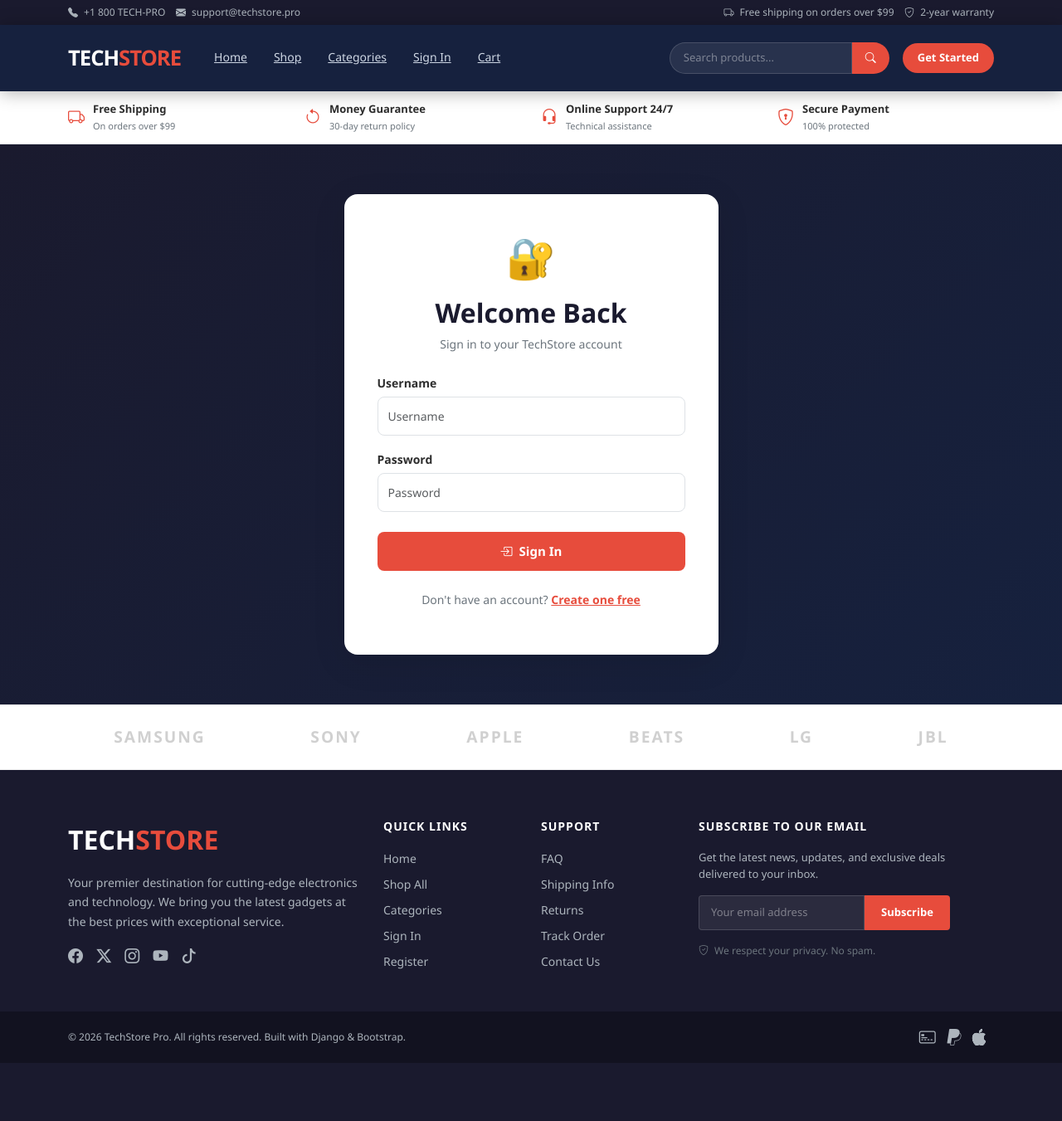
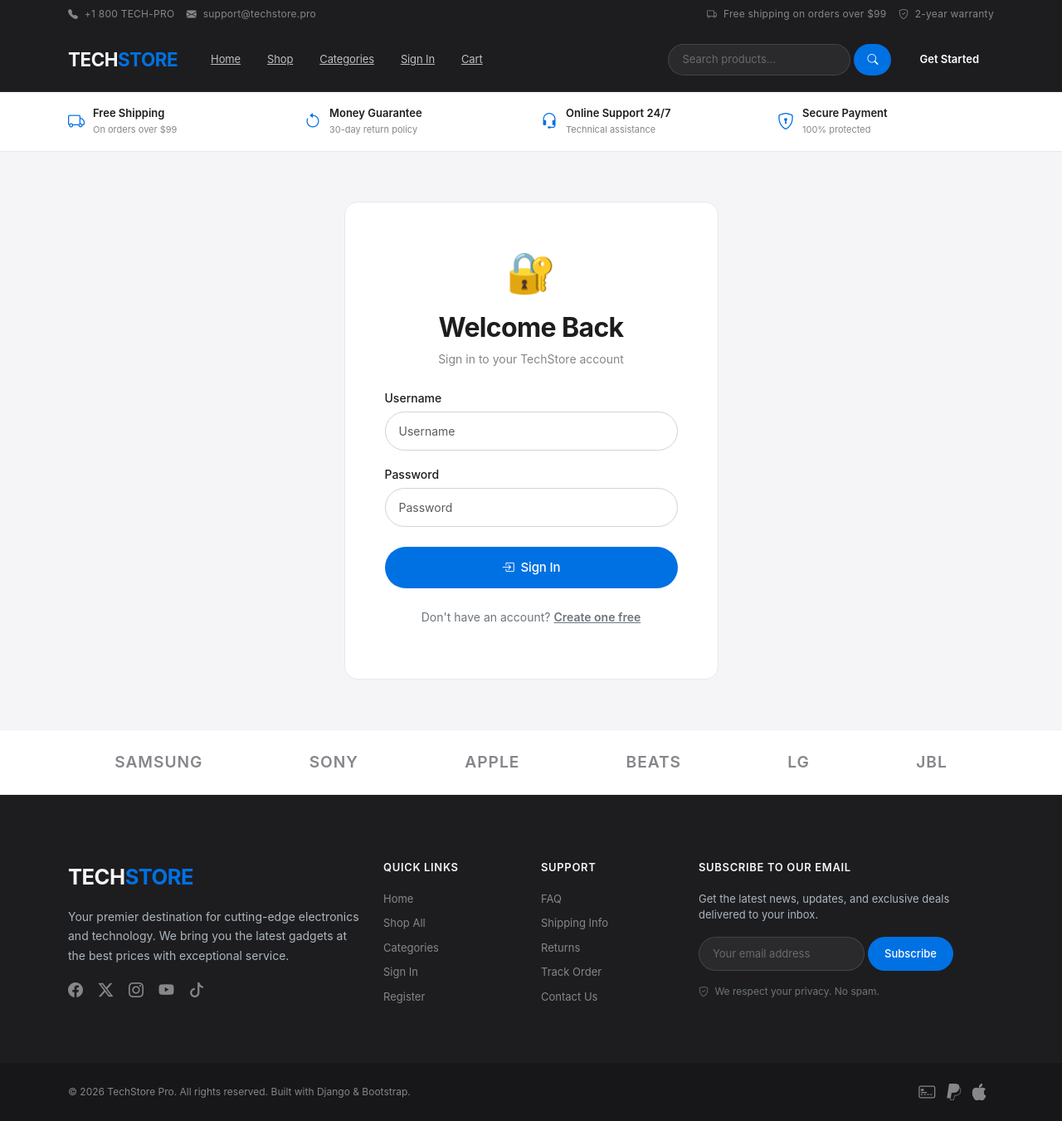
Before and after one commit to JPthe2/ecommerce, a Django app: page /accounts/login/ in a window 1280 px wide. Shown: the whole page at 83% size. Before the commit the page ends 1281 px from the top, so only its background shows below. Run offline with Django 5.2, Linux system fonts and the light colour scheme.

Commit message:
Restyle entire site to Apple design language and fix Docker deployment
- Apple-inspired visual redesign: SF Pro fonts, #0071e3 accent, clean borders
- Restyle all Django templates (layout, product cards, auth pages, detail)
- Restyle all React components (hero, showcase, product highlight cards)
- Fix Dockerfile CMD to bind 0.0.0.0:8020
- Fix requirements.txt Django version constraint (<7.0 instead of <6.0)
- Fix ALLOWED_HOSTS to include 0.0.0.0
- Switch database to SQLite fallback when MYSQL_HOST not set

```diff
--- a/ecommerce_project/accounts/templates/registration/login.html
+++ b/ecommerce_project/accounts/templates/registration/login.html
@@ -1,21 +1,21 @@
 {% extends 'layout.html' %}
 {% block title %}Sign In{% endblock %}
 {% block content %}
-<div style="background:linear-gradient(135deg,#1a1a2e 0%,#16213e 100%);min-height:80vh;display:flex;align-items:center;padding:60px 0;">
+<div style="background:#f5f5f7;min-height:80vh;display:flex;align-items:center;padding:60px 0;">
     <div class="container">
         <div class="row justify-content-center">
             <div class="col-md-5">
                 <div class="auth-card">
                     <div class="text-center mb-4">
                         <div style="font-size:3rem;margin-bottom:12px;">🔐</div>
-                        <h2 style="font-weight:700;color:#1a1a2e;">Welcome Back</h2>
-                        <p style="color:#6c757d;font-size:14px;">Sign in to your TechStore account</p>
+                        <h2 style="font-weight:700;color:#1d1d1f;letter-spacing:-0.02em;">Welcome Back</h2>
+                        <p style="color:#86868b;font-size:14px;">Sign in to your TechStore account</p>
                     </div>
                     <form method="post">
                         {% csrf_token %}
                         {% for field in form %}
                         <div class="mb-3">
-                            <label style="font-size:14px;font-weight:600;color:#2d2d2d;margin-bottom:6px;">{{ field.label }}</label>
+                            <label style="font-size:14px;font-weight:500;color:#1d1d1f;margin-bottom:6px;">{{ field.label }}</label>
                             <input type="{{ field.field.widget.input_type }}"
                                    name="{{ field.html_name }}"
                                    class="form-control"
--- a/ecommerce_project/accounts/templates/registration/profile.html
+++ b/ecommerce_project/accounts/templates/registration/profile.html
@@ -1,7 +1,7 @@
 {% extends 'layout.html' %}
 {% block title %}My Profile{% endblock %}
 {% block content %}
-<div class="py-5" style="background:#f8f9fa;min-height:70vh;">
+<div class="py-5" style="background:#f5f5f7;min-height:70vh;">
     <div class="container">
         <div class="row g-4">
             <div class="col-md-4">
--- a/ecommerce_project/docker-compose.yml
+++ b/ecommerce_project/docker-compose.yml
@@ -25,13 +25,13 @@
     env_file:
       - .env
     ports:
-      - "8000:8000"
+      - "8020:8020"
     volumes:
       - .:/app
     depends_on:
       db:
         condition: service_healthy
-    command: python manage.py runserver 0.0.0.0:8000
+    command: python manage.py runserver 0.0.0.0:8020
 
 volumes:
   db_data:
--- a/ecommerce_project/products/templates/category_list.html
+++ b/ecommerce_project/products/templates/category_list.html
@@ -1,7 +1,7 @@
 {% extends 'layout.html' %}
 {% block title %}Categories{% endblock %}
 {% block content %}
-<div class="py-5" style="background:#f8f9fa;min-height:60vh;">
+<div class="py-5" style="background:#f5f5f7;min-height:60vh;">
     <div class="container">
         <h2 class="section-title">Shop by Category</h2>
         <div class="title-underline"></div>
--- a/ecommerce_project/products/templates/layout.html
+++ b/ecommerce_project/products/templates/layout.html
@@ -8,87 +8,91 @@
     <link rel="stylesheet" href="https://cdn.jsdelivr.net/npm/bootstrap-icons@1.11.3/font/bootstrap-icons.min.css">
     <style>
         :root {
-            --primary: #e74c3c;
-            --primary-dark: #c0392b;
-            --dark: #1a1a2e;
-            --dark-nav: #16213e;
-            --text-muted-custom: #6c757d;
-            --card-shadow: 0 2px 15px rgba(0,0,0,0.08);
-            --card-hover-shadow: 0 8px 30px rgba(0,0,0,0.15);
+            --accent: #0071e3;
+            --accent-hover: #0077ed;
+            --dark: #1d1d1f;
+            --text-secondary: #86868b;
+            --border-light: #d2d2d7;
+            --section-alt: #f5f5f7;
             --transition: all 0.3s ease;
         }
 
+        html { scroll-behavior: smooth; }
         * { box-sizing: border-box; }
 
         body {
-            font-family: 'Segoe UI', system-ui, -apple-system, sans-serif;
-            background: #f8f9fa;
-            color: #2d2d2d;
+            font-family: -apple-system, BlinkMacSystemFont, "SF Pro Display", "Helvetica Neue", sans-serif;
+            background: #ffffff;
+            color: #1d1d1f;
+            -webkit-font-smoothing: antialiased;
+            -moz-osx-font-smoothing: grayscale;
         }
 
         .top-bar {
-            background: var(--dark);
-            color: #adb5bd;
+            background: #1d1d1f;
+            color: #86868b;
             font-size: 12px;
-            padding: 6px 0;
+            padding: 8px 0;
+            letter-spacing: 0.02em;
         }
-        .top-bar a { color: #adb5bd; text-decoration: none; }
-        .top-bar a:hover { color: white; }
+        .top-bar a { color: #86868b; text-decoration: none; }
+        .top-bar a:hover { color: #f5f5f7; }
 
         .navbar-main {
-            background: var(--dark-nav);
+            background: #1d1d1f;
             padding: 0;
-            box-shadow: 0 2px 20px rgba(0,0,0,0.3);
             position: sticky;
             top: 0;
             z-index: 1000;
+            border-bottom: 1px solid rgba(255,255,255,0.08);
         }
         .navbar-brand-text {
-            font-size: 1.6rem;
-            font-weight: 800;
-            letter-spacing: -1px;
-            color: white !important;
+            font-size: 1.4rem;
+            font-weight: 700;
+            letter-spacing: -0.02em;
+            color: #f5f5f7 !important;
         }
-        .navbar-brand-text span { color: var(--primary); }
+        .navbar-brand-text span { color: var(--accent); }
         .nav-link-main {
-            color: #cdd6e3 !important;
-            font-size: 14px;
-            font-weight: 500;
+            color: #bfbfbf !important;
+            font-size: 13px;
+            font-weight: 400;
             padding: 20px 16px !important;
             transition: var(--transition);
-            border-bottom: 3px solid transparent;
+            letter-spacing: -0.01em;
         }
         .nav-link-main:hover, .nav-link-main.active {
-            color: white !important;
-            border-bottom-color: var(--primary);
+            color: #f5f5f7 !important;
         }
         .navbar-search input {
-            background: rgba(255,255,255,0.08);
-            border: 1px solid rgba(255,255,255,0.15);
-            color: white;
-            border-radius: 25px 0 0 25px;
+            background: rgba(255,255,255,0.06);
+            border: 1px solid rgba(255,255,255,0.12);
+            color: #f5f5f7;
+            border-radius: 980px;
             padding: 8px 16px;
             width: 220px;
             font-size: 13px;
         }
-        .navbar-search input::placeholder { color: rgba(255,255,255,0.4); }
+        .navbar-search input::placeholder { color: rgba(255,255,255,0.3); }
         .navbar-search input:focus {
-            background: rgba(255,255,255,0.12);
-            border-color: var(--primary);
+            background: rgba(255,255,255,0.1);
+            border-color: var(--accent);
             outline: none;
             box-shadow: none;
         }
         .navbar-search .btn-search {
-            background: var(--primary);
+            background: var(--accent);
             border: none;
             color: white;
-            border-radius: 0 25px 25px 0;
+            border-radius: 980px;
             padding: 8px 16px;
             font-size: 13px;
+            font-weight: 500;
+            margin-left: 4px;
         }
         .cart-icon-wrapper {
             position: relative;
-            color: white;
+            color: #f5f5f7;
             text-decoration: none;
             margin-left: 12px;
         }
@@ -108,9 +112,9 @@
         }
 
         .feature-bar {
-            background: white;
-            border-bottom: 1px solid #e9ecef;
-            padding: 12px 0;
+            background: #ffffff;
+            border-bottom: 1px solid #e8e8ed;
+            padding: 16px 0;
         }
         .feature-item {
             display: flex;
@@ -120,32 +124,31 @@
         }
         .feature-item i {
             font-size: 20px;
-            color: var(--primary);
+            color: var(--accent);
         }
         .feature-item strong {
             display: block;
             font-size: 13px;
-            color: #2d2d2d;
+            color: #1d1d1f;
+            font-weight: 600;
         }
-        .feature-item span { color: #6c757d; font-size: 11px; }
+        .feature-item span { color: #86868b; font-size: 11px; font-weight: 400; }
 
         .product-card {
-            background: white;
-            border-radius: 12px;
+            background: #ffffff;
+            border-radius: 16px;
             overflow: hidden;
             transition: var(--transition);
-            box-shadow: var(--card-shadow);
-            border: 1px solid #f0f0f0;
+            border: 1px solid #e8e8ed;
             height: 100%;
             position: relative;
         }
         .product-card:hover {
-            transform: translateY(-5px);
-            box-shadow: var(--card-hover-shadow);
+            border-color: var(--accent);
         }
         .product-card .img-wrapper {
-            background: transparent;
-            padding: 20px;
+            background: #fafafa;
+            padding: 24px;
             text-align: center;
             height: 200px;
             display: flex;
@@ -404,157 +406,175 @@
             align-items: center;
         }
         .sale-banner.red-bg {
-            background: linear-gradient(135deg, var(--primary) 0%, #c0392b 100%);
+            background: var(--accent);
         }
         .sale-banner.green-bg {
-            background: linear-gradient(135deg, #27ae60 0%, #1e8449 100%);
+            background: #1d1d1f;
         }
-        .sale-banner .sale-content { padding: 32px; }
+        .sale-banner .sale-content { padding: 40px; }
         .sale-banner .off-badge {
-            background: rgba(255,255,255,0.2);
+            background: rgba(255,255,255,0.15);
             color: white;
-            font-size: 11px;
-            font-weight: 700;
-            padding: 3px 12px;
-            border-radius: 12px;
+            font-size: 12px;
+            font-weight: 500;
+            padding: 4px 14px;
+            border-radius: 980px;
             text-transform: uppercase;
+            letter-spacing: 0.03em;
             display: inline-block;
             margin-bottom: 10px;
         }
         .sale-banner h2 {
-            font-size: 2.2rem;
-            font-weight: 800;
+            font-size: 2.4rem;
+            font-weight: 700;
             color: white;
             line-height: 1.1;
-            margin-bottom: 6px;
+            margin-bottom: 8px;
+            letter-spacing: -0.02em;
         }
         .sale-banner p {
-            color: rgba(255,255,255,0.8);
-            font-size: 13px;
-            margin-bottom: 16px;
+            color: rgba(255,255,255,0.7);
+            font-size: 14px;
+            margin-bottom: 20px;
+            line-height: 1.6;
+            font-weight: 400;
         }
         .btn-sale {
             background: white;
-            color: var(--dark);
-            border-radius: 20px;
-            padding: 8px 24px;
-            font-weight: 600;
+            color: #1d1d1f;
+            border-radius: 980px;
+            padding: 10px 24px;
+            font-weight: 500;
             font-size: 13px;
             text-decoration: none;
             display: inline-block;
             transition: var(--transition);
         }
-        .btn-sale:hover { background: var(--dark); color: white; }
+        .btn-sale:hover { background: #e8e8ed; color: #1d1d1f; }
 
-        .stock-bar { height: 4px; background: #f0f0f0; border-radius: 2px; margin: 6px 0; }
-        .stock-fill { height: 100%; border-radius: 2px; background: #27ae60; }
-        .stock-text { font-size: 11px; color: #6c757d; }
+        .stock-bar { height: 4px; background: #e8e8ed; border-radius: 2px; margin: 6px 0; }
+        .stock-fill { height: 100%; border-radius: 2px; background: var(--accent); }
+        .stock-text { font-size: 11px; color: #86868b; }
 
         .footer-main {
-            background: var(--dark);
-            color: #adb5bd;
-            padding: 60px 0 0;
+            background: #1d1d1f;
+            color: #86868b;
+            padding: 80px 0 0;
         }
         .footer-main h5 {
-            color: white;
+            color: #f5f5f7;
             font-weight: 600;
-            font-size: 14px;
+            font-size: 13px;
             text-transform: uppercase;
-            letter-spacing: 1px;
+            letter-spacing: 0.05em;
             margin-bottom: 20px;
         }
         .footer-main a {
-            color: #adb5bd;
+            color: #86868b;
             text-decoration: none;
-            font-size: 14px;
+            font-size: 13px;
             transition: var(--transition);
             display: block;
             margin-bottom: 10px;
         }
-        .footer-main a:hover { color: var(--primary); padding-left: 4px; }
+        .footer-main a:hover { color: var(--accent); }
         .footer-logo {
-            font-size: 2rem;
-            font-weight: 800;
-            color: white;
+            font-size: 1.6rem;
+            font-weight: 700;
+            color: #f5f5f7;
+            letter-spacing: -0.02em;
         }
-        .footer-logo span { color: var(--primary); }
+        .footer-logo span { color: var(--accent); }
         .footer-newsletter input {
-            background: rgba(255,255,255,0.08);
-            border: 1px solid rgba(255,255,255,0.15);
-            color: white;
-            border-radius: 4px 0 0 4px;
-            padding: 10px 14px;
+            background: rgba(255,255,255,0.06);
+            border: 1px solid rgba(255,255,255,0.12);
+            color: #f5f5f7;
+            border-radius: 980px;
+            padding: 10px 16px;
             width: 200px;
             font-size: 13px;
         }
-        .footer-newsletter input::placeholder { color: rgba(255,255,255,0.4); }
+        .footer-newsletter input::placeholder { color: rgba(255,255,255,0.3); }
         .footer-newsletter .btn-subscribe {
-            background: var(--primary);
+            background: var(--accent);
             color: white;
             border: none;
-            border-radius: 0 4px 4px 0;
+            border-radius: 980px;
             padding: 10px 20px;
             font-size: 13px;
-            font-weight: 600;
+            font-weight: 500;
+            margin-left: 4px;
         }
         .footer-bottom {
-            background: rgba(0,0,0,0.3);
-            padding: 16px 0;
-            margin-top: 40px;
+            background: rgba(0,0,0,0.2);
+            padding: 20px 0;
+            margin-top: 60px;
             font-size: 12px;
+            color: #86868b;
         }
         .social-links a {
-            color: #adb5bd;
-            margin-right: 12px;
+            color: #86868b;
+            margin-right: 14px;
             font-size: 18px;
             text-decoration: none;
             display: inline-block;
             margin-bottom: 0;
         }
-        .social-links a:hover { color: var(--primary); }
+        .social-links a:hover { color: var(--accent); }
         .brand-logos {
-            opacity: 0.3;
-            filter: grayscale(100%);
-            font-weight: 700;
-            letter-spacing: 2px;
-            color: #666;
+            font-weight: 600;
+            letter-spacing: 0.05em;
+            color: #86868b;
+            font-size: 1.1rem;
         }
 
         .auth-card {
-            background: white;
+            background: #ffffff;
             border-radius: 16px;
-            box-shadow: 0 10px 40px rgba(0,0,0,0.1);
-            padding: 40px;
+            border: 1px solid #e8e8ed;
+            padding: 48px;
+        }
+        .form-control {
+            border-radius: 980px !important;
+            padding: 12px 16px !important;
+            font-size: 14px !important;
+            border: 1px solid #d2d2d7 !important;
         }
         .form-control:focus {
-            border-color: var(--primary);
-            box-shadow: 0 0 0 3px rgba(231,76,60,0.15);
+            border-color: var(--accent) !important;
+            box-shadow: 0 0 0 3px rgba(0,113,227,0.15) !important;
         }
         .btn-primary-custom {
-            background: var(--primary);
+            background: var(--accent);
             border: none;
-            border-radius: 8px;
-            padding: 12px;
-            font-weight: 600;
+            border-radius: 980px;
+            padding: 14px;
+            font-weight: 500;
             font-size: 15px;
             width: 100%;
             color: white;
             transition: var(--transition);
+            letter-spacing: -0.01em;
         }
-        .btn-primary-custom:hover { background: var(--primary-dark); color: white; }
+        .btn-primary-custom:hover { background: var(--accent-hover); color: white; }
 
         .divider {
             height: 1px;
-            background: linear-gradient(to right, transparent, #e9ecef, transparent);
+            background: #e8e8ed;
             margin: 40px 0;
         }
         .alert-custom {
-            background: #fff3f3;
-            border: 1px solid #ffd0d0;
-            border-left: 4px solid var(--primary);
-            border-radius: 8px;
-            color: #c0392b;
+            background: #f5f5f7;
+            border: 1px solid #e8e8ed;
+            border-left: 4px solid var(--accent);
+            border-radius: 12px;
+            color: #1d1d1f;
             font-size: 14px;
+        }
+
+        section.py-5, section.py-4 {
+            padding-top: 80px !important;
+            padding-bottom: 80px !important;
         }
     </style>
     {% block extra_css %}{% endblock %}
--- a/ecommerce_project/requirements.txt
+++ b/ecommerce_project/requirements.txt
@@ -1,4 +1,4 @@
-Django>=5.2,<6.0
+Django>=5.2,<7.0
 mysqlclient
 gunicorn
 whitenoise
```
Also changed, not shown: other parts of ecommerce_project/products/templates/layout.html (+83 -84 lines), ecommerce_project/accounts/templates/registration/signup.html (+5 -5 lines), ecommerce_project/ecommerce/settings.py (+20 -12 lines), ecommerce_project/frontend/src/components/FeaturedShowcase.tsx (+4 -4 lines), ecommerce_project/frontend/src/components/HeroSection.tsx (+14 -14 lines), ecommerce_project/frontend/src/components/ProductHighlightCard.tsx (+7 -8 lines), ecommerce_project/frontend/src/data.ts (+6 -6 lines), ecommerce_project/products/templates/product_detail.html (+33 -33 lines), ecommerce_project/products/templates/product_list.html (+8 -8 lines), 1 other file.
